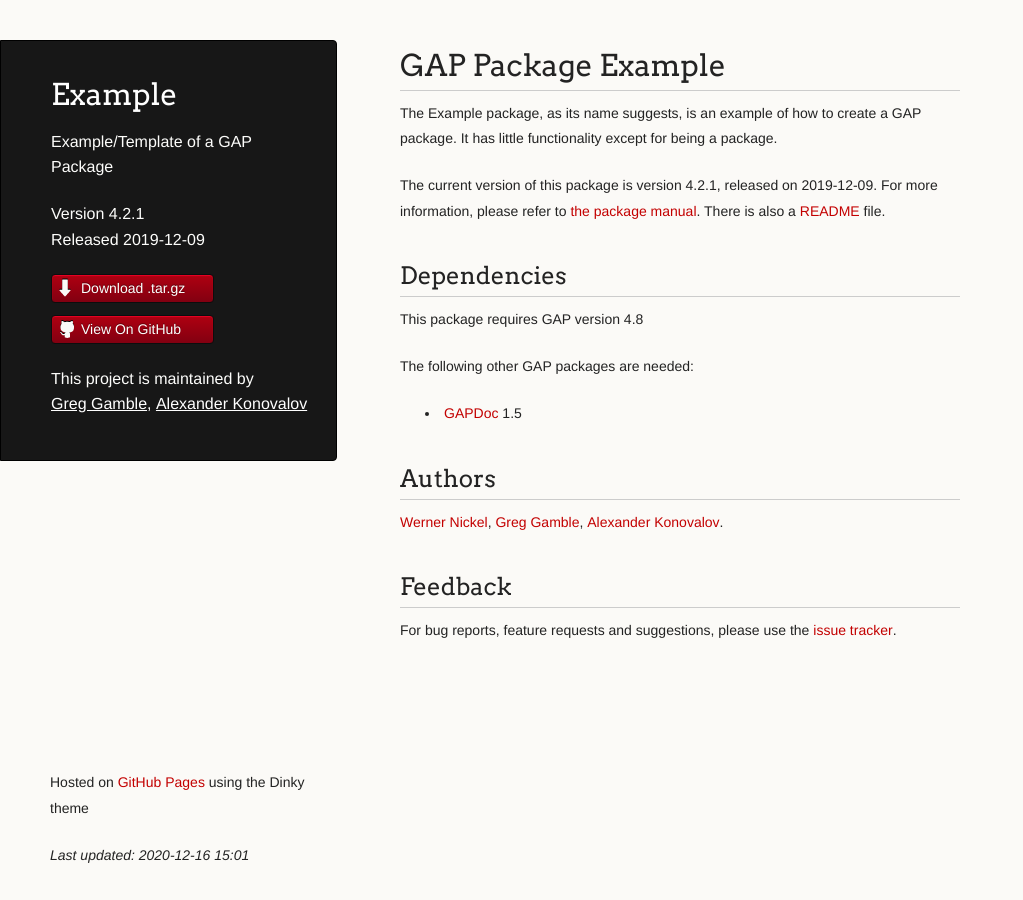
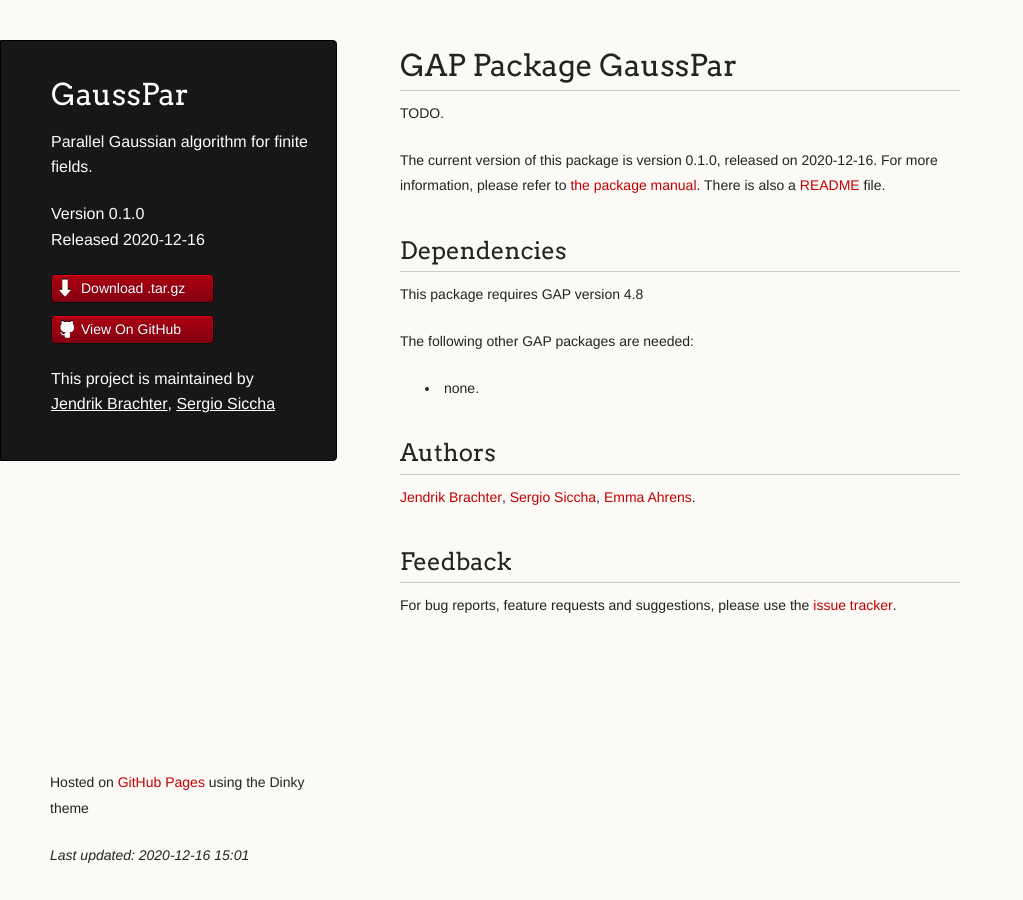
Before and after one commit to lbfm-rwth/GaussParallel, a Jekyll site: the page built from index.md, in a window 1280 px wide. Shown: the whole page, without its empty margins (0-1023 px from the left). Built offline with Jekyll 4.4.1, drawn with Linux system fonts in a browser that asks for light colours; our own code applies the rules of GitHub Pages for plain Markdown files.

Commit message:
First modifications

```diff
--- a/_data/package.yml
+++ b/_data/package.yml
@@ -1,40 +1,37 @@
-name: Example
-version: 4.2.1
-date: 2019-12-09
+name: GaussPar
+version: 0.1.0
+date: 2020-12-16
 description: |
-    Example/Template of a GAP Package
+    Parallel Gaussian algorithm for finite fields.
 
 authors:
-    - name: Werner Nickel
-      url: http://www.mathematik.tu-darmstadt.de/~nickel
-    - name: Greg Gamble
-      url: http://www.math.rwth-aachen.de/~Greg.Gamble
-    - name: Alexander Konovalov
-      url: http://www.cs.st-andrews.ac.uk/~alexk/
+    - name: Jendrik Brachter
+      url: brachter@cs.uni-kl.de
+    - name: Sergio Siccha
+      url: siccha@mathematik.uni-kl.de
+    - name: Emma Ahrens
+      url: emma.ahrens@rwth-aachen.de
 
 maintainers:
-    - name: Greg Gamble
-      url: http://www.math.rwth-aachen.de/~Greg.Gamble
-    - name: Alexander Konovalov
-      url: http://www.cs.st-andrews.ac.uk/~alexk/
+    - name: Jendrik Brachter
+      url: brachter@cs.uni-kl.de
+    - name: Sergio Siccha
+      url: siccha@mathematik.uni-kl.de
 
 GAP: "4.8"
 
 needed-pkgs:
-    - name: "GAPDoc"
-      version: "1.5"
-      url: "http://www.math.rwth-aachen.de/~Frank.Luebeck/GAPDoc"
+    - name: none.
 
-www: https://gap-packages.github.io/example
+www: https://github.com/lbfm-rwth/GaussPar/
 readme: README.md
-packageinfo: https://gap-packages.github.io/example/PackageInfo.g
+packageinfo: https://github.com/lbfm-rwth/GaussPar/
 
 downloads:
     - name: .tar.gz
       url: https://github.com/gap-packages/example/releases/download/v4.2.1/Example-4.2.1.tar.gz
 
-abstract: |
-    The <span class="pkgname">Example</span> package, as its name suggests,    is an example of how to create a <span class="pkgname">GAP</span>    package. It has little functionality except for being a package.
+abstract: TODO.
 
 status: deposited
 doc-html: doc/chap0.html
```
